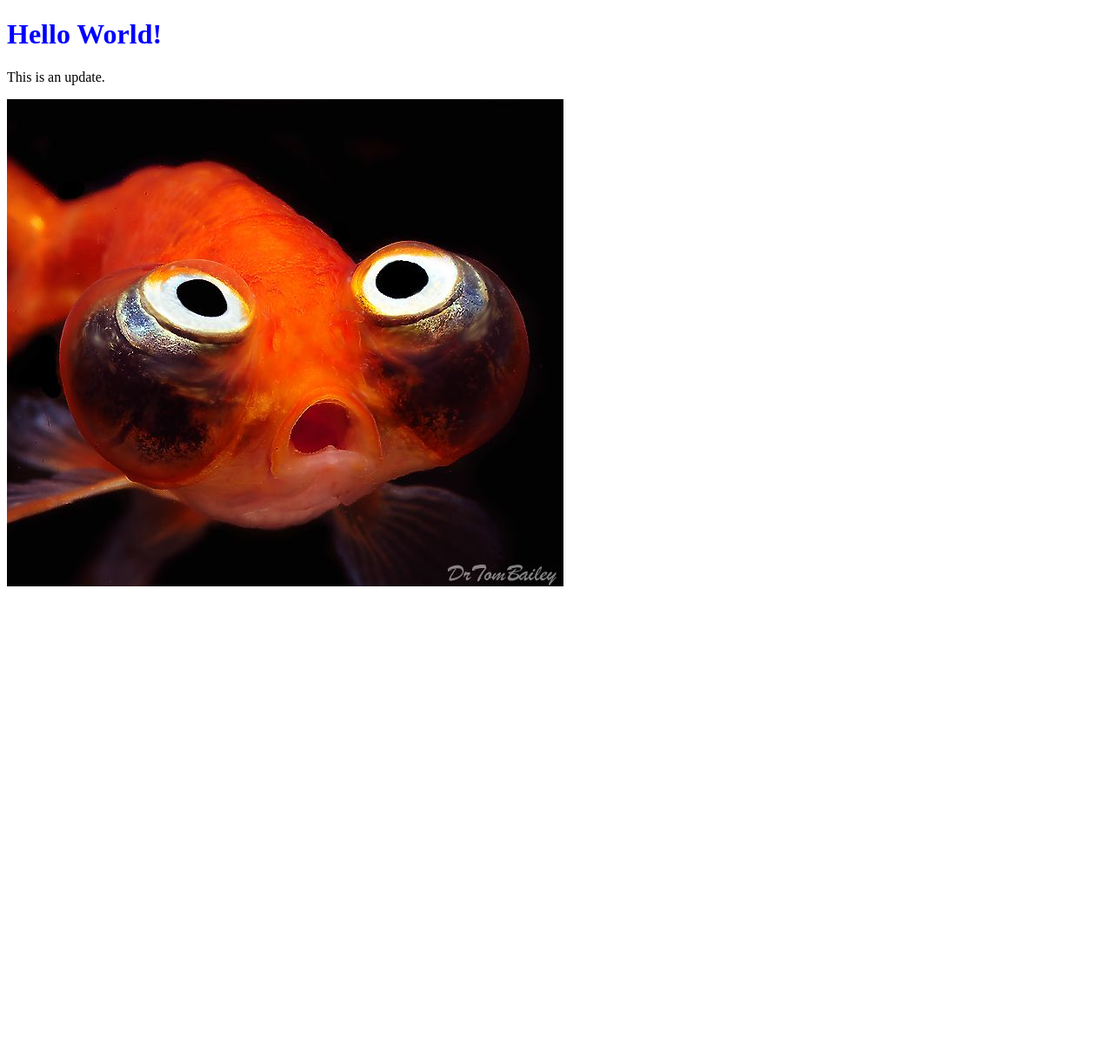
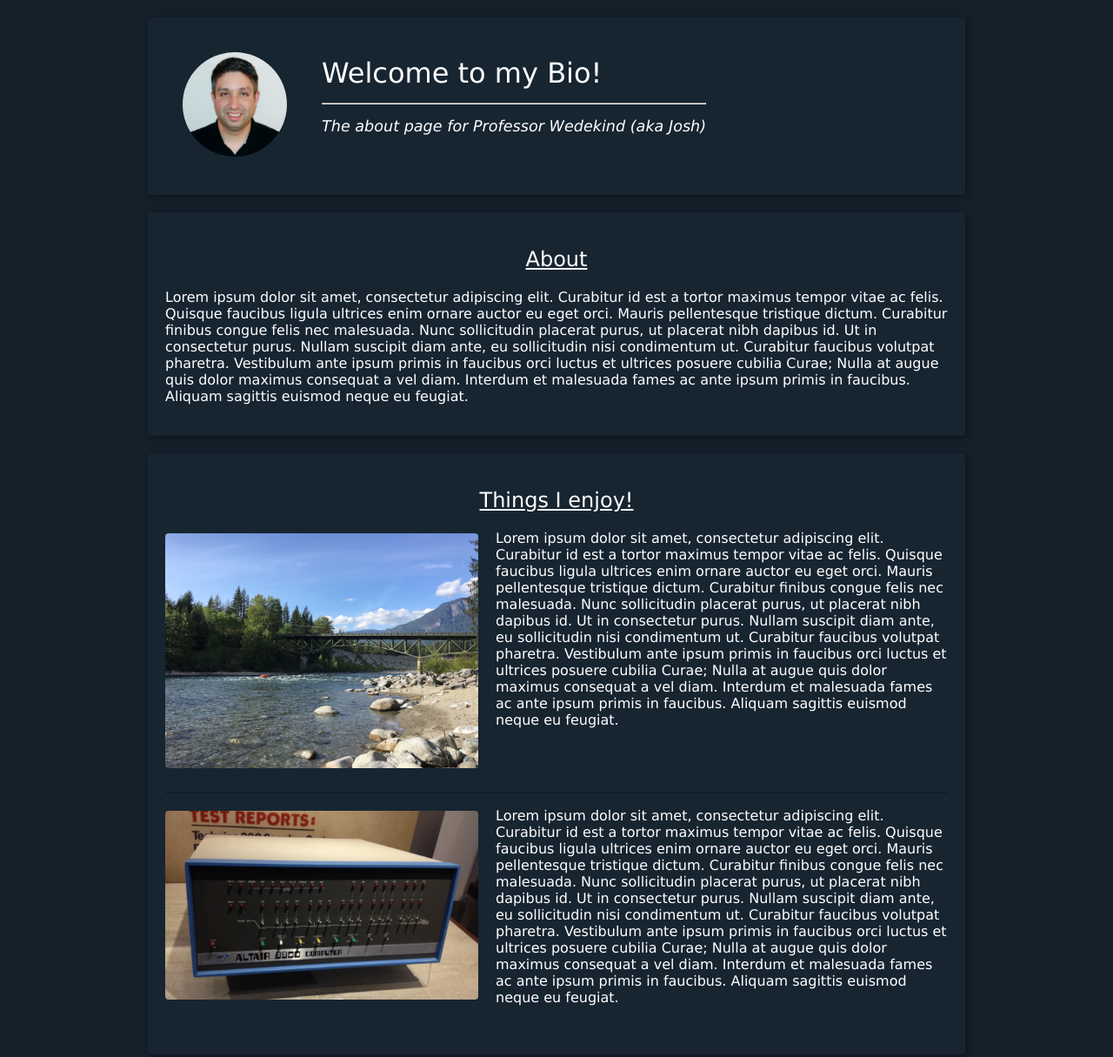
Before and after one commit to SeattleCentral/WEB130_SP2020, a website: page assignment01/index.html in a window 1280 px wide. Shown: the top 1215 px of the page at 87% size. Before the commit the page ends 800 px from the top, so only its background shows below. Drawn offline with Linux system fonts and the light colour scheme.

Commit message:
Work on bio design for assignment 01.

```diff
--- a/assignment01/index.html
+++ b/assignment01/index.html
@@ -4,13 +4,59 @@
     <meta charset="UTF-8">
     <meta name="viewport" content="width=device-width, initial-scale=1.0">
     <link rel="stylesheet" href="./css/app.css">
-    <title>Joshua's Bio</title>
+    <title>Professor Wedekind's Bio</title>
 </head>
 <body>
-    <h1>Hello World!</h1>
-    <p>
-        This is an update.
-    </p>
-    <img src="./blubby-fishy.jpg" />
+    <header class="content">
+        <div id="profile-photo">
+            <img src="./img/profile-photo.jpg" alt="Professor Wedekind's profile image">
+        </div>
+
+        <div id="header-title">
+            <h1>
+                Welcome to my Bio!
+            </h1>
+            <hr>
+            <h2>
+                The about page for Professor Wedekind (aka Josh)
+            </h2>
+        </div>
+    </header>
+
+    <main>
+        <section id="about-intro" class="content">
+            <h1>
+                About
+            </h1>
+            <p>
+                Lorem ipsum dolor sit amet, consectetur adipiscing elit. Curabitur id est a tortor maximus tempor vitae ac felis. Quisque faucibus ligula ultrices enim ornare auctor eu eget orci. Mauris pellentesque tristique dictum. Curabitur finibus congue felis nec malesuada. Nunc sollicitudin placerat purus, ut placerat nibh dapibus id. Ut in consectetur purus. Nullam suscipit diam ante, eu sollicitudin nisi condimentum ut. Curabitur faucibus volutpat pharetra. Vestibulum ante ipsum primis in faucibus orci luctus et ultrices posuere cubilia Curae; Nulla at augue quis dolor maximus consequat a vel diam. Interdum et malesuada fames ac ante ipsum primis in faucibus. Aliquam sagittis euismod neque eu feugiat.
+            </p>
+        </section>
+
+        <section id="about-content" class="content">
+            <h1>
+                Things I enjoy!
+            </h1>
+            <article>
+                <img src="./img/big-eddy.jpg" alt="">
+                <p>
+                    Lorem ipsum dolor sit amet, consectetur adipiscing elit. Curabitur id est a tortor maximus tempor vitae ac felis. Quisque faucibus ligula ultrices enim ornare auctor eu eget orci. Mauris pellentesque tristique dictum. Curabitur finibus congue felis nec malesuada. Nunc sollicitudin placerat purus, ut placerat nibh dapibus id. Ut in consectetur purus. Nullam suscipit diam ante, eu sollicitudin nisi condimentum ut. Curabitur faucibus volutpat pharetra. Vestibulum ante ipsum primis in faucibus orci luctus et ultrices posuere cubilia Curae; Nulla at augue quis dolor maximus consequat a vel diam. Interdum et malesuada fames ac ante ipsum primis in faucibus. Aliquam sagittis euismod neque eu feugiat.
+                </p>
+            </article>
+
+            <article>
+                <img src="./img/altair-8800.jpg" alt="">
+                <p>
+                    Lorem ipsum dolor sit amet, consectetur adipiscing elit. Curabitur id est a tortor maximus tempor vitae ac felis. Quisque faucibus ligula ultrices enim ornare auctor eu eget orci. Mauris pellentesque tristique dictum. Curabitur finibus congue felis nec malesuada. Nunc sollicitudin placerat purus, ut placerat nibh dapibus id. Ut in consectetur purus. Nullam suscipit diam ante, eu sollicitudin nisi condimentum ut. Curabitur faucibus volutpat pharetra. Vestibulum ante ipsum primis in faucibus orci luctus et ultrices posuere cubilia Curae; Nulla at augue quis dolor maximus consequat a vel diam. Interdum et malesuada fames ac ante ipsum primis in faucibus. Aliquam sagittis euismod neque eu feugiat.
+                </p>
+            </article>
+        </section>
+    </main>
+
+    <footer class="content">
+        <a href="https://www.linkedin.com/in/halfnibble/">LinkedIn Profile</a>
+        &nbsp;|&nbsp;
+        <a href="https://github.com/halfnibble">GitHub</a>
+    </footer>
 </body>
 </html>
--- /dev/null
+++ b/assignment01/scss/_colors.scss
@@ -0,0 +1,4 @@
+$blue: #15202b;
+$light-blue: rgba(25, 39, 52, 0.7);
+$link-blue: #0090e4;
+$white: #FFF;
--- /dev/null
+++ b/assignment01/scss/_fonts.scss
@@ -0,0 +1,2 @@
+$header-font: 'Lucida Sans', 'Lucida Sans Regular', 'Lucida Grande', 'Lucida Sans Unicode', Geneva, Verdana, sans-serif;
+$p-font: Verdana, Geneva, Tahoma, sans-serif;
--- /dev/null
+++ b/assignment01/scss/app.scss
@@ -0,0 +1,86 @@
+@import 'fonts';
+@import 'colors';
+
+body {
+    background-color: $blue;
+    color: $white;
+}
+
+header {
+    display: flex;
+}
+
+p {
+    font-family: $p-font;
+}
+
+a {
+    color: $link-blue;
+
+}
+
+.content {
+    background-color: $light-blue;
+    margin: 20px auto;
+    max-width: 900px;
+    padding: 20px;
+    border-radius: 4px;
+    box-shadow: 2px 2px 8px rgba(0, 0, 0, 0.4);
+}
+
+#profile-photo {
+    padding: 20px;
+    img {
+        width: 120px;
+        height: 120px;
+        border-radius: 60px;
+    }
+}
+
+#header-title {
+    padding: 20px;
+
+    h1 {
+        font-family: $header-font;
+        font-weight: 100;
+        margin: 5px 0 15px;
+    }
+
+    h2 {
+        font-family: $header-font;
+        font-size: 1.1rem;
+        font-weight: 100;
+        font-style: italic;
+    }
+}
+
+section {
+    h1 {
+        font-family: $header-font;
+        font-weight: 100;
+        text-align: center;
+        text-decoration: underline;
+    }
+
+    article {
+        padding-bottom: 20px;
+        border-bottom: 1px solid rgba(0, 0, 0, 0.4);
+        // Don't show border on last article
+        &:last-child {
+            border-bottom: none;
+        }
+        // Clearfix hack
+        &:after {
+            content: "";
+            clear: both;
+            display: table;
+        }
+    }
+
+    img {
+        float: left;
+        margin: 4px 20px 0 0;
+        max-width: 40%;
+        border-radius: 4px
+    }
+}
```
Also changed, not shown: assignment01/css/app.css, assignment01/img/altair-8800.jpg (added), assignment01/img/big-eddy.jpg (added), assignment01/img/blubby-fishy.jpg (renamed from assignment01/blubby-fishy.jpg), assignment01/img/profile-photo.jpg (added), 1 other file.
